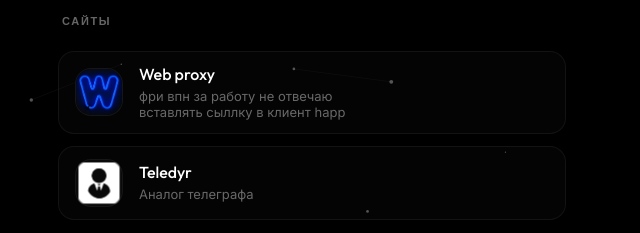
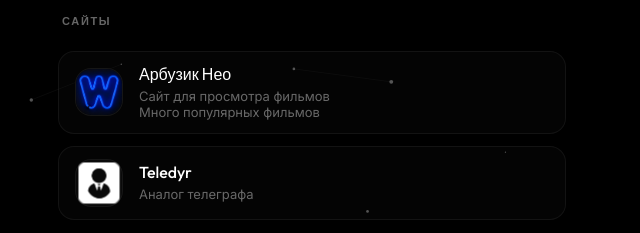
Before and after one commit to webovw/web, a plain HTML site: page index.html in a window 1280 px wide. Shown: the part 512-745 px from the top of the page, 328-968 px from the left. Drawn offline with nearby package versions, Linux system fonts and the light colour scheme.

Commit message:
Update index.html

```diff
--- a/index.html
+++ b/index.html
@@ -206,13 +206,13 @@
             <div class="flex flex-col gap-3 animate-in delay-4">
                 <h2 class="section-title">Сайты</h2>
 
-                <a href="https://webproxx.netlify.app" target="_blank" class="glass-item group hover:border-blue-500/40 hover:bg-blue-500/10 hover:shadow-[0_10px_25px_rgba(59,130,246,0.25)] duration-300">
+                <a href="https://films.arbuzik.top/" target="_blank" class="glass-item group hover:border-blue-500/40 hover:bg-blue-500/10 hover:shadow-[0_10px_25px_rgba(59,130,246,0.25)] duration-300">
                     <div class="flex-shrink-0 w-12 h-12 rounded-2xl overflow-hidden bg-[#0A0A0A] border border-white/5 flex items-center justify-center text-white/60 group-hover:text-blue-400 group-hover:border-blue-500/20 transition-all">
-                        <img src="assets/webproxy-logo.png" alt="Web proxy" class="w-full h-full object-cover anim-neon" onerror="this.style.display='none'">
+                        <img src="assets/webproxy-logo.png" alt="Арбузик Нео" class="w-full h-full object-cover anim-neon" onerror="this.style.display='none'">
                     </div>
                     <div class="flex-1 min-w-0">
-                        <h3 class="font-display text-[16px] font-medium text-white group-hover:text-blue-400 transition-colors leading-tight mb-1">Web proxy</h3>
-                        <p class="text-[13px] text-white/40 leading-tight">фри впн за работу не отвечаю<br>вставлять сыллку в клиент happ</p>
+                        <h3 class="font-display text-[16px] font-medium text-white group-hover:text-blue-400 transition-colors leading-tight mb-1">Арбузик Нео</h3>
+                        <p class="text-[13px] text-white/40 leading-tight">Сайт для просмотра фильмов<br>Много популярных фильмов</p>
                     </div>
                     <div class="w-8 h-8 rounded-full flex items-center justify-center opacity-0 group-hover:opacity-100 transition-opacity">
                         <i class="ph-bold ph-arrow-up-right text-blue-400 transition-colors"></i>
```
